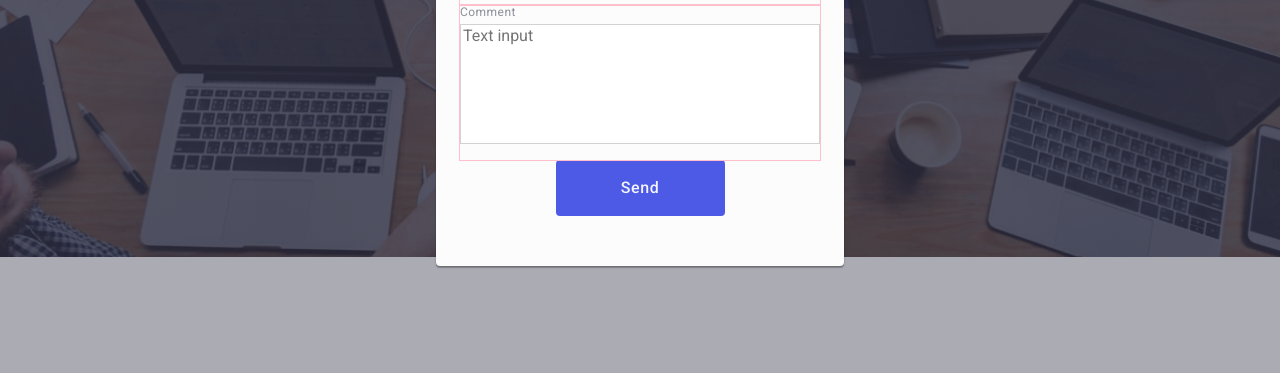
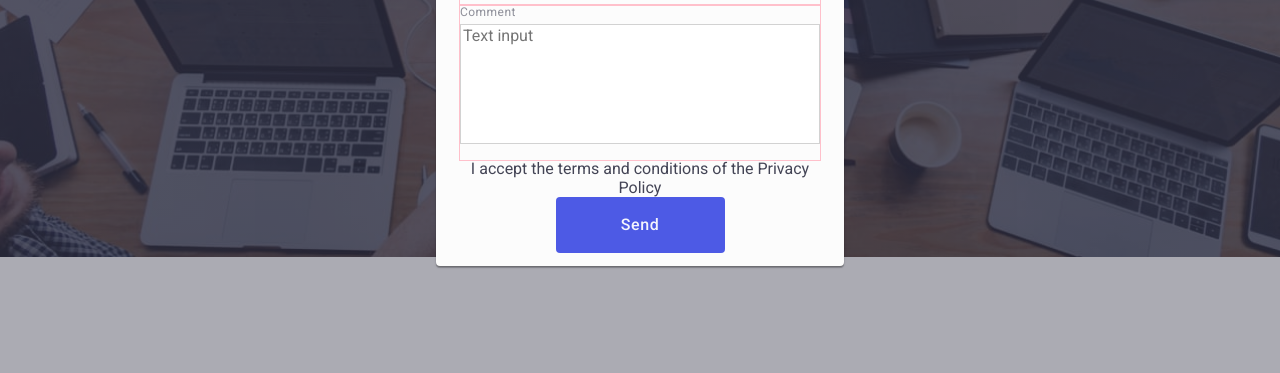
Before and after one commit to GRYz1n/goit-markup-hw-06, a plain HTML site: page index.html in a window 1280 px wide. Both pictures are taken after a click on the button "Order Service". Shown: the part 422-795 px from the top of the page. Drawn offline with nearby package versions, Linux system fonts and the light colour scheme.

Commit message:
Update index.html

```diff
--- a/index.html
+++ b/index.html
@@ -88,6 +88,9 @@
                                 <textarea class="comment__field" name="comment" id="comment"
                                     placeholder="Text input"></textarea>
                             </div>
+
+                            <p>I accept the terms and conditions of the Privacy Policy</p>
+
                             <div class="form__btn">
                                 <button type="submit" class="btn btn--submit">Send</button>
                             </div>
```
